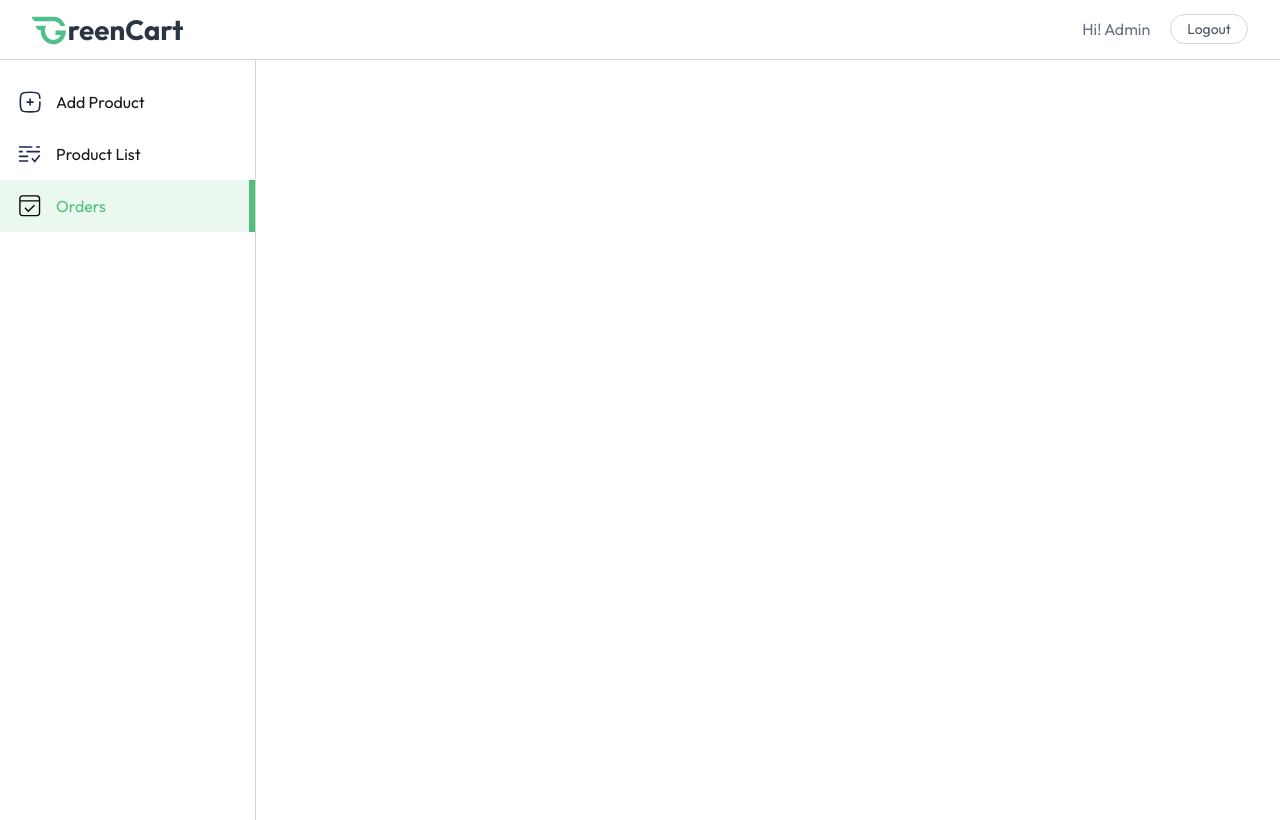
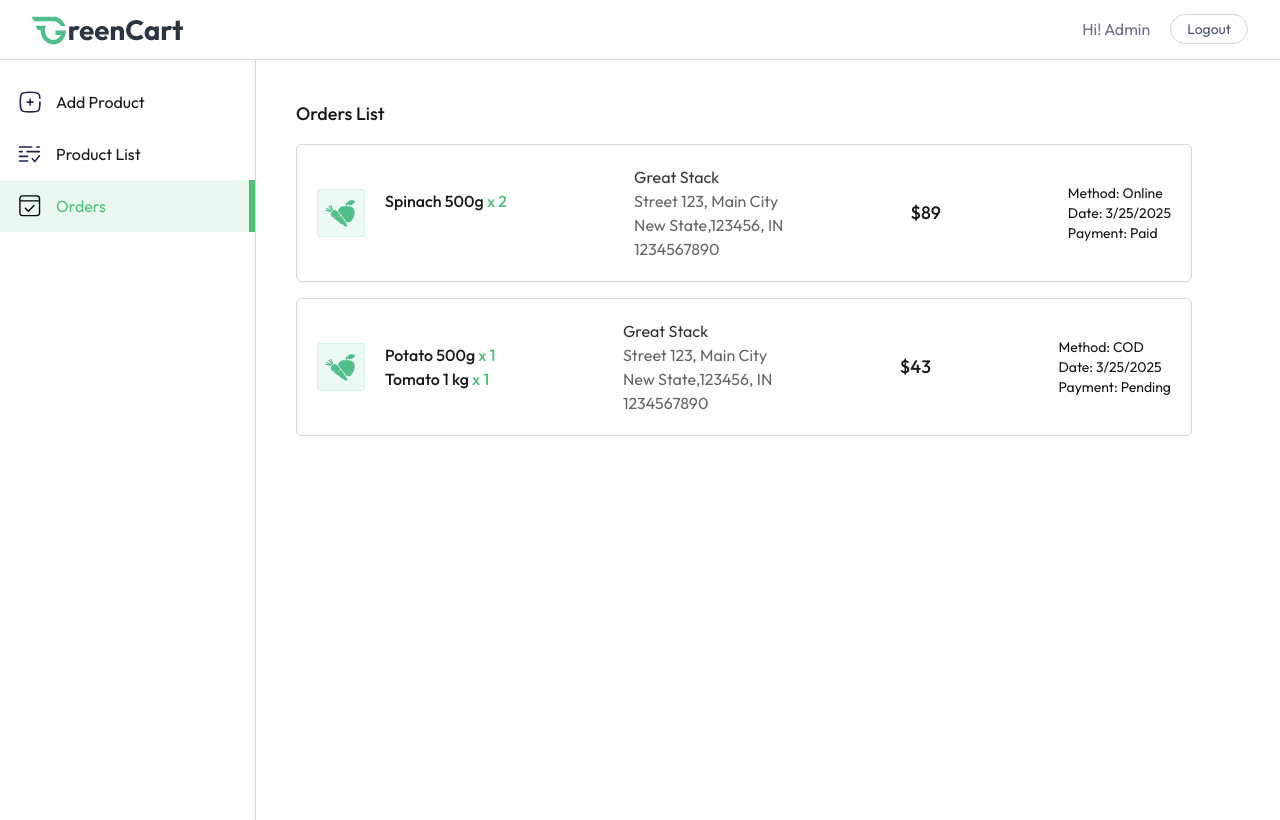
Before and after one commit to alaminjim/Grocery_Delivery, a React (Vite) app in the folder Grocery Delivery/grocery-shop-client/: page /seller/order in a window 1280 px wide. Both pictures are taken after typing "name@example.com", "Sample123" into the empty fields and a click on the button "Login". Built offline with nearby package versions, Linux system fonts and the light colour scheme.

Commit message:
added order list

```diff
--- a/Grocery Delivery/grocery-shop-client/src/Pages/Seller/Order.jsx
+++ b/Grocery Delivery/grocery-shop-client/src/Pages/Seller/Order.jsx
@@ -1,5 +1,70 @@
+import { useEffect, useState } from "react";
+import { assets, dummyOrders } from "../../../public/images/assets";
+
 const Order = () => {
-  return <div></div>;
+  const [orders, setOrders] = useState([]);
+
+  const fetchOrders = () => {
+    setOrders(dummyOrders);
+  };
+
+  useEffect(() => {
+    fetchOrders();
+  }, []);
+  return (
+    <div className="no-scrollbar flex-1 h-[95vh] overflow-y-scroll">
+      <div className="md:p-10 p-4 space-y-4">
+        <h2 className="text-lg font-medium">Orders List</h2>
+        {orders.map((order, index) => (
+          <div
+            key={index}
+            className="flex flex-col md:items-center  md:flex-row justify-between gap-5 p-5 max-w-4xl rounded-md border border-gray-300"
+          >
+            <div className="flex gap-5 max-w-80">
+              <img
+                className="w-12 h-12 object-cover"
+                src={assets.box_icon}
+                alt="boxIcon"
+              />
+              <div>
+                {order.items.map((item, index) => (
+                  <div key={index} className="flex flex-col">
+                    <p className="font-medium">
+                      {item.product.name}{" "}
+                      <span className="text-[#4fbf7a]">x {item.quantity}</span>
+                    </p>
+                  </div>
+                ))}
+              </div>
+            </div>
+
+            <div className="text-sm md:text-base text-black/60">
+              <p className="text-black/80">
+                {order.address.firstName} {order.address.lastName}
+              </p>
+              <p>
+                {order.address.street}, {order.address.city}
+              </p>
+              <p>
+                {order.address.state},{order.address.zipcode},{" "}
+                {order.address.country}
+              </p>
+              <p></p>
+              <p>{order.address.phone}</p>
+            </div>
+
+            <p className="font-medium text-lg my-auto">${order.amount}</p>
+
+            <div className="flex flex-col text-sm">
+              <p>Method: {order.paymentType}</p>
+              <p>Date: {new Date(order.createdAt).toLocaleDateString()}</p>
+              <p>Payment: {order.isPaid ? "Paid" : "Pending"}</p>
+            </div>
+          </div>
+        ))}
+      </div>
+    </div>
+  );
 };
 
 export default Order;
--- a/Grocery Delivery/grocery-shop-client/src/Pages/Seller/ProductList.jsx
+++ b/Grocery Delivery/grocery-shop-client/src/Pages/Seller/ProductList.jsx
@@ -41,7 +41,7 @@ const ProductList = () => {
                   <td className="px-4 py-3">
                     <label className="relative inline-flex items-center cursor-pointer text-gray-900 gap-3">
                       <input type="checkbox" className="sr-only peer" />
-                      <div className="w-12 h-7 bg-slate-300 rounded-full peer peer-checked:bg-blue-600 transition-colors duration-200"></div>
+                      <div className="w-12 h-7 bg-slate-300 rounded-full peer peer-checked:bg-[#4fbf7a] transition-colors duration-200"></div>
                       <span className="dot absolute left-1 top-1 w-5 h-5 bg-white rounded-full transition-transform duration-200 ease-in-out peer-checked:translate-x-5"></span>
                     </label>
                   </td>
```
